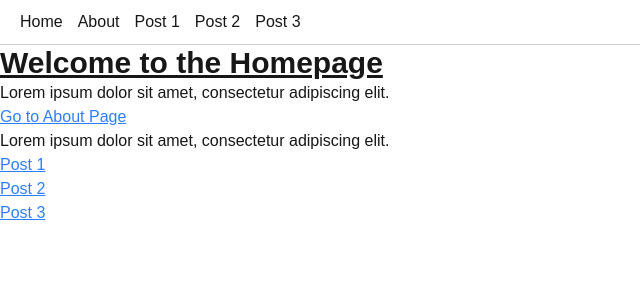
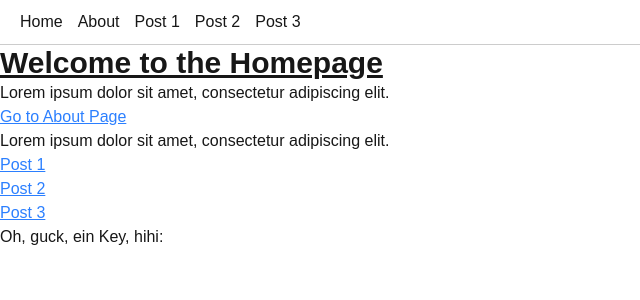
Before and after one commit to schafeld/next-demo, a Next.js app in the folder next-demo-app/: page / in a window 1280 px wide. Shown: the top 300 px of the page, without its empty margins (0-640 px from the left). Built offline with nearby package versions, Linux system fonts and the light colour scheme.

Commit message:
add .env dummy

```diff
--- a/next-demo-app/app/page.tsx
+++ b/next-demo-app/app/page.tsx
@@ -19,6 +19,8 @@ export default function Home() {
         <li><Link href="/posts/2" className="text-blue-500 underline">Post 2</Link></li>
         <li><Link href="/posts/3" className="text-blue-500 underline">Post 3</Link></li>
       </ol>
+
+      <p>Oh, guck, ein Key, hihi: <em>{process.env.TOTALLY_MADE_UP_PSEUDO_KEY}</em></p>
     </Layout>
   );
 }
```
Also changed, not shown: 1 other file (tests, documents, lock files or other folders).
